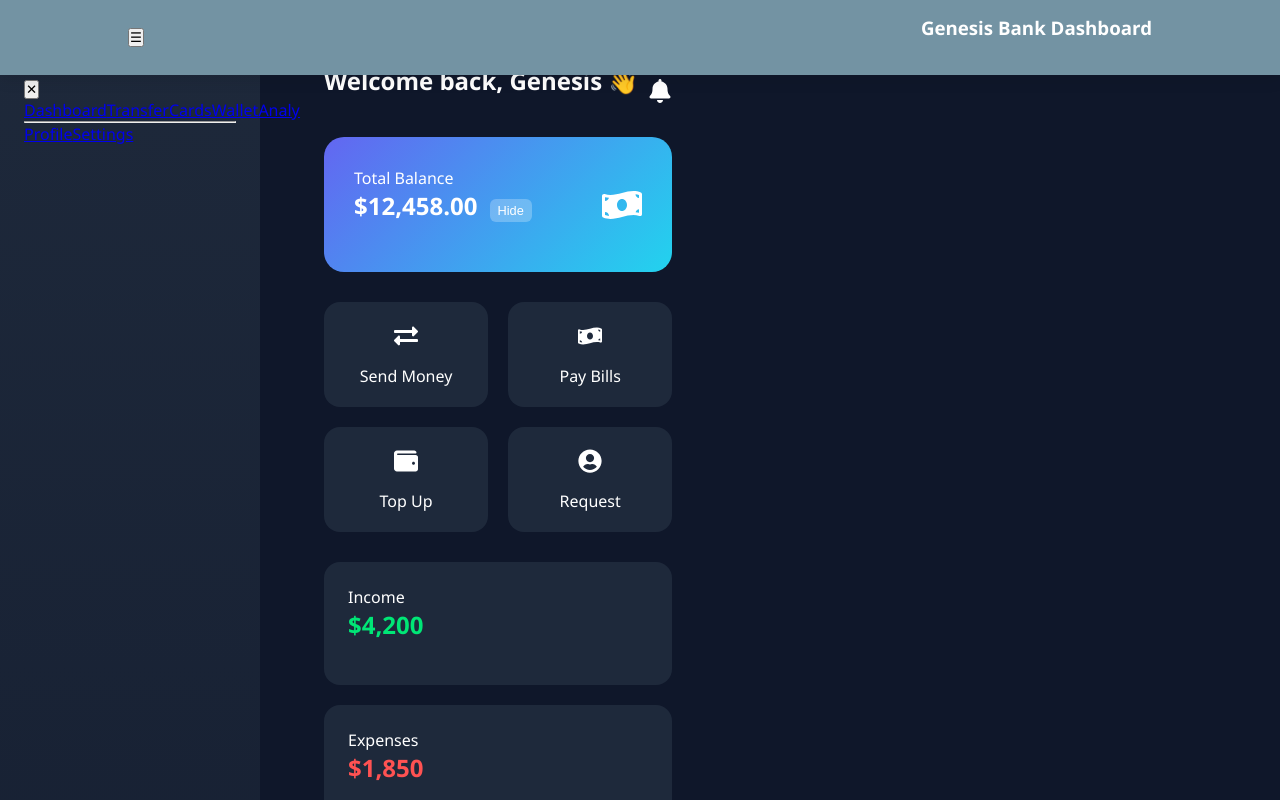
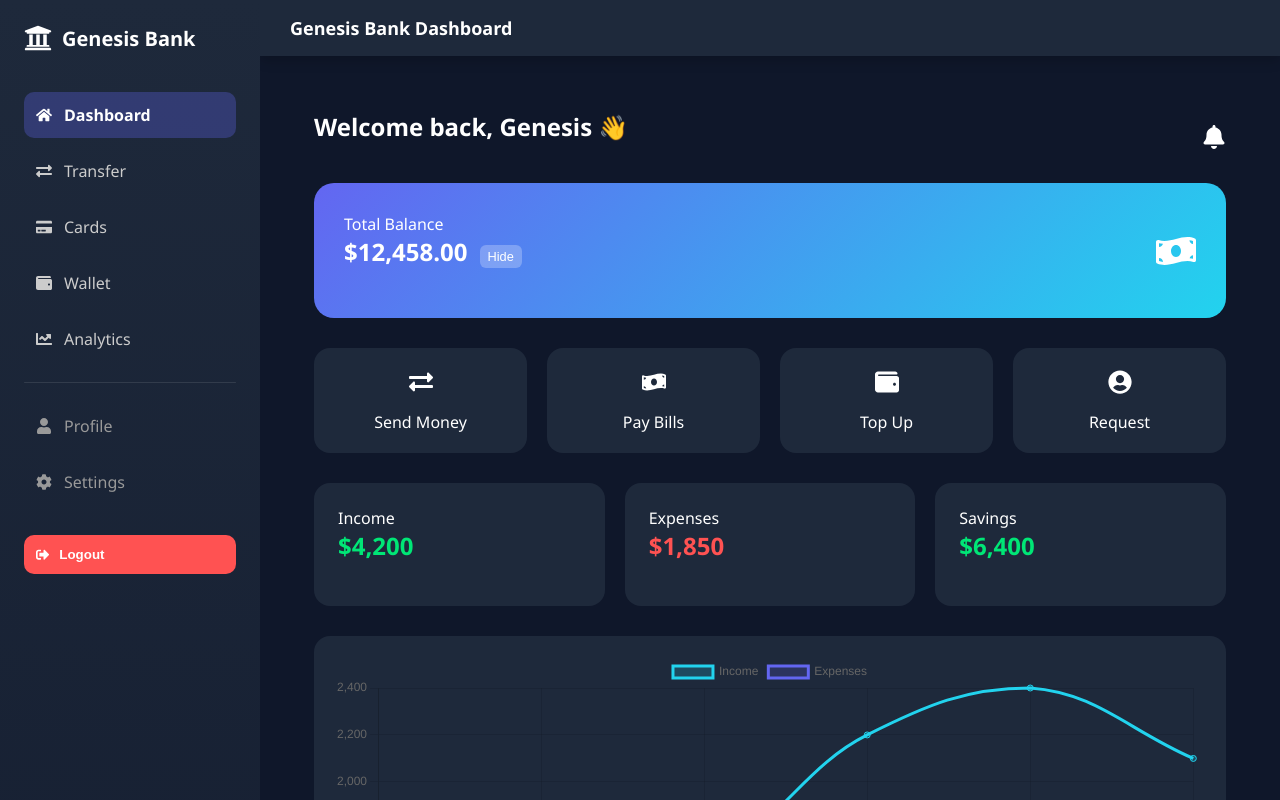
Before and after one commit to BUCHI909/Online-Bank, a React (Vite) app in the folder client/: page /dashboard in a window 1280 px wide. Shown: the top 800 px of the page. Built offline with nearby package versions, Linux system fonts and the light colour scheme; sample sign-in values are in the browser's storage.

Commit message:
Refactor DashboardLayout and Sidebar components for improved structure and styling; enhance sidebar functionality and styles in globals.css

```diff
--- a/client/src/Layout/DashboardLayout.jsx
+++ b/client/src/Layout/DashboardLayout.jsx
@@ -1,61 +1,16 @@
 // src/layouts/DashboardLayout.jsx
 import { useState } from "react";
-import { Outlet, NavLink } from "react-router-dom";
+import { Outlet } from "react-router-dom";
+import Sidebar from "../components/Sidebar";
 
 function DashboardLayout() {
-  const [open, setOpen] = useState(false);
+  const [sidebarOpen, setSidebarOpen] = useState(false);
 
   return (
     <div className="dashboard">
 
-      {/* Sidebar */}
-      <aside className={`sidebar ${open ? "open" : ""}`}>
-
-        <div className="sidebar-header">
-          <h2>Genesis Bank</h2>
-
-          <button
-            className="close-btn"
-            onClick={() => setOpen(false)}
-          >
-            ✕
-          </button>
-        </div>
-
-        <nav>
-
-          <NavLink to="/dashboard" onClick={() => setOpen(false)}>
-            Dashboard
-          </NavLink>
-
-          <NavLink to="/dashboard/transfer" onClick={() => setOpen(false)}>
-            Transfer
-          </NavLink>
-
-          <NavLink to="/dashboard/cards" onClick={() => setOpen(false)}>
-            Cards
-          </NavLink>
-
-          <NavLink to="/dashboard/wallet" onClick={() => setOpen(false)}>
-            Wallet
-          </NavLink>
-
-          <NavLink to="/dashboard/analytics" onClick={() => setOpen(false)}>
-            Analytics
-          </NavLink>
-
-          <hr />
-
-          <NavLink to="/dashboard/profile" onClick={() => setOpen(false)}>
-            Profile
-          </NavLink>
-
-          <NavLink to="/dashboard/settings" onClick={() => setOpen(false)}>
-            Settings
-          </NavLink>
-
-        </nav>
-      </aside>
+      {/* Sidebar Component */}
+      <Sidebar isOpen={sidebarOpen} onClose={() => setSidebarOpen(false)} />
 
       {/* Main Area */}
       <div className="main">
@@ -65,7 +20,7 @@ function DashboardLayout() {
 
           <button
             className="menu-btn"
-            onClick={() => setOpen(true)}
+            onClick={() => setSidebarOpen(true)}
           >
             ☰
           </button>
@@ -85,18 +40,3 @@ function DashboardLayout() {
 }
 
 export default DashboardLayout;
-
-
-const styles = {
-  container: {
-    display: "flex",
-    minHeight: "100vh",
-    background: "#0f172a",
-    color: "#fff",
-  },
-  main: {
-    flex: 1,
-    padding: 30,
-    overflowX: "hidden",
-  },
-};
--- a/client/src/components/Sidebar.jsx
+++ b/client/src/components/Sidebar.jsx
@@ -12,70 +12,140 @@ import {
   FaSignOutAlt,
 } from "react-icons/fa";
 
-const Sidebar = () => {
+const Sidebar = ({ isOpen, onClose }) => {
   const navigate = useNavigate();
 
   const handleLogout = () => {
-    // Clear auth or context here
+    localStorage.removeItem("token");
+    localStorage.removeItem("user");
     navigate("/login");
   };
 
+  const handleNavClick = () => {
+    onClose();
+  };
+
   return (
-    <aside style={styles.sidebar}>
+    <aside className={`sidebar ${isOpen ? "open" : ""}`}>
       {/* Sidebar Header */}
-      <div style={styles.logo}>
-        <FaUniversity size={28} />
-        <span>Genesis Bank</span>
+      <div style={styles.sidebarHeader}>
+        <div style={styles.logo}>
+          <FaUniversity size={28} />
+          <span>Genesis Bank</span>
+        </div>
+
+        <button
+          className="close-btn"
+          onClick={onClose}
+          style={{ display: window.innerWidth <= 768 ? "block" : "none" }}
+        >
+          ✕
+        </button>
       </div>
 
-      {/* Sidebar Menu — moved close to header */}
+      {/* Sidebar Menu */}
       <nav style={styles.nav}>
-        <NavItem to="/dashboard" icon={<FaHome />} label="Dashboard" />
-        <NavItem to="/dashboard/transfer" icon={<FaExchangeAlt />} label="Transfer" />
-        <NavItem to="/dashboard/wallets" icon={<FaWallet />} label="Wallets" />
-        <NavItem to="/dashboard/cards" icon={<FaCreditCard />} label="Cards" />
-        <NavItem to="/dashboard/analytics" icon={<FaChartLine />} label="Analytics" />
-        <NavItem to="/dashboard/profile" icon={<FaUser />} label="Profile" muted />
-        <NavItem to="/dashboard/settings" icon={<FaCog />} label="Settings" muted />
+        <NavLink
+          to="/dashboard"
+          onClick={handleNavClick}
+          style={({ isActive }) => ({
+            ...styles.navItem,
+            background: isActive ? "rgba(99, 102, 241, 0.3)" : "transparent",
+            color: isActive ? "#fff" : "#ccc",
+          })}
+        >
+          <FaHome /> Dashboard
+        </NavLink>
+
+        <NavLink
+          to="/dashboard/transfer"
+          onClick={handleNavClick}
+          style={({ isActive }) => ({
+            ...styles.navItem,
+            background: isActive ? "rgba(99, 102, 241, 0.3)" : "transparent",
+            color: isActive ? "#fff" : "#ccc",
+          })}
+        >
+          <FaExchangeAlt /> Transfer
+        </NavLink>
+
+        <NavLink
+          to="/dashboard/cards"
+          onClick={handleNavClick}
+          style={({ isActive }) => ({
+            ...styles.navItem,
+            background: isActive ? "rgba(99, 102, 241, 0.3)" : "transparent",
+            color: isActive ? "#fff" : "#ccc",
+          })}
+        >
+          <FaCreditCard /> Cards
+        </NavLink>
+
+        <NavLink
+          to="/dashboard/wallets"
+          onClick={handleNavClick}
+          style={({ isActive }) => ({
+            ...styles.navItem,
+            background: isActive ? "rgba(99, 102, 241, 0.3)" : "transparent",
+            color: isActive ? "#fff" : "#ccc",
+          })}
+        >
+          <FaWallet /> Wallet
+        </NavLink>
+
+        <NavLink
+          to="/dashboard/analytics"
+          onClick={handleNavClick}
+          style={({ isActive }) => ({
+            ...styles.navItem,
+            background: isActive ? "rgba(99, 102, 241, 0.3)" : "transparent",
+            color: isActive ? "#fff" : "#ccc",
+          })}
+        >
+          <FaChartLine /> Analytics
+        </NavLink>
+
+        <hr style={styles.divider} />
+
+        <NavLink
+          to="/dashboard/profile"
+          onClick={handleNavClick}
+          style={({ isActive }) => ({
+            ...styles.navItem,
+            background: isActive ? "rgba(99, 102, 241, 0.3)" : "transparent",
+            color: isActive ? "#fff" : "#999",
+          })}
+        >
+          <FaUser /> Profile
+        </NavLink>
+
+        <NavLink
+          to="/dashboard/settings"
+          onClick={handleNavClick}
+          style={({ isActive }) => ({
+            ...styles.navItem,
+            background: isActive ? "rgba(99, 102, 241, 0.3)" : "transparent",
+            color: isActive ? "#fff" : "#999",
+          })}
+        >
+          <FaCog /> Settings
+        </NavLink>
 
         {/* Logout */}
         <button style={styles.logout} onClick={handleLogout}>
-          <FaSignOutAlt style={{ marginRight: 8 }} /> Logout
+          <FaSignOutAlt /> Logout
         </button>
       </nav>
     </aside>
   );
 };
 
-const NavItem = ({ to, icon, label, muted }) => (
-  <NavLink
-    to={to}
-    style={({ isActive }) => ({
-      display: "flex",
-      alignItems: "center",
-      gap: 12,
-      padding: 12,
-      borderRadius: 10,
-      cursor: "pointer",
-      color: isActive ? "#fff" : muted ? "#999" : "#ccc",
-      background: isActive ? "rgba(255,255,255,0.15)" : "transparent",
-      textDecoration: "none",
-      transition: "0.3s",
-    })}
-  >
-    {icon}
-    <span>{label}</span>
-  </NavLink>
-);
-
 const styles = {
-  sidebar: {
-    width: 260,
-    minHeight: "100vh",
-    background: "linear-gradient(180deg,#1e293b,#0f172a)",
-    padding: 24,
+  sidebarHeader: {
+    marginBottom: 40,
     display: "flex",
-    flexDirection: "column",
+    alignItems: "center",
+    justifyContent: "space-between",
   },
   logo: {
     display: "flex",
@@ -83,24 +153,38 @@ const styles = {
     gap: 10,
     fontSize: 20,
     fontWeight: "bold",
-    marginBottom: 16, // reduce gap to bring menu closer
   },
   nav: {
     display: "flex",
     flexDirection: "column",
-    gap: 10, // tighter spacing
+    gap: 10,
+  },
+  navItem: {
+    display: "flex",
+    alignItems: "center",
+    gap: 12,
+    padding: "12px",
+    borderRadius: "10px",
+    cursor: "pointer",
+    textDecoration: "none",
+    transition: "0.3s",
+  },
+  divider: {
+    margin: "10px 0",
+    border: "none",
+    borderTop: "1px solid rgba(255, 255, 255, 0.1)",
   },
   logout: {
     marginTop: 20,
-    padding: 12,
-    borderRadius: 10,
+    padding: "12px",
+    borderRadius: "10px",
     border: "none",
     background: "#ff5252",
     color: "#fff",
     cursor: "pointer",
     display: "flex",
     alignItems: "center",
-    justifyContent: "center",
+    gap: 10,
     fontWeight: "bold",
     transition: "0.3s",
   },
--- a/client/src/styles/globals.css
+++ b/client/src/styles/globals.css
@@ -536,14 +536,117 @@ footer {
   color: #fff;
 }
 
-/* Sidebar area already styled in your Sidebar component */
+/* Sidebar */
+.sidebar {
+  width: 260px;
+  background: linear-gradient(180deg, #1e293b, #0f172a);
+  padding: 24px;
+  display: flex;
+  flex-direction: column;
+  position: relative;
+  z-index: 100;
+}
+
+.sidebar-header {
+  margin-bottom: 40px;
+  display: flex;
+  align-items: center;
+  justify-content: space-between;
+}
+
+.sidebar-header h2 {
+  margin: 0;
+  font-size: 20px;
+  font-weight: bold;
+}
+
+.close-btn {
+  background: none;
+  border: none;
+  color: #fff;
+  font-size: 24px;
+  cursor: pointer;
+  display: none;
+  padding: 0;
+}
+
+.sidebar nav {
+  display: flex;
+  flex-direction: column;
+  gap: 10px;
+}
+
+.sidebar nav a,
+.sidebar nav hr {
+  padding: 12px;
+  text-decoration: none;
+  border-radius: 8px;
+  color: #ccc;
+  transition: 0.3s;
+  display: flex;
+  align-items: center;
+  gap: 12px;
+}
+
+.sidebar nav a:hover {
+  background: rgba(255, 255, 255, 0.1);
+  color: #fff;
+}
+
+.sidebar nav a.active {
+  background: rgba(99, 102, 241, 0.3);
+  color: #fff;
+  font-weight: bold;
+}
+
+.sidebar nav hr {
+  margin: 10px 0;
+  border: none;
+  border-top: 1px solid rgba(255, 255, 255, 0.1);
+  padding: 0;
+}
+
+/* Main content area */
+.main {
+  flex: 1;
+  display: flex;
+  flex-direction: column;
+  min-height: 100vh;
+}
+
+/* Navbar */
+.navbar {
+  background: #1e293b;
+  padding: 16px 30px;
+  display: flex;
+  align-items: center;
+  gap: 20px;
+  box-shadow: 0 4px 12px rgba(0, 0, 0, 0.2);
+  position: sticky;
+  top: 0;
+  z-index: 99;
+}
+
+.menu-btn {
+  background: none;
+  border: none;
+  color: #fff;
+  font-size: 24px;
+  cursor: pointer;
+  display: none;
+  padding: 0;
+}
+
+.navbar h3 {
+  margin: 0;
+  flex: 1;
+  font-size: 18px;
+}
 
 /* Content area */
-
 .content {
   flex: 1;
-  padding: 40px;
-}
+  padding: 30px;
 
 /* Page container */
 
```
